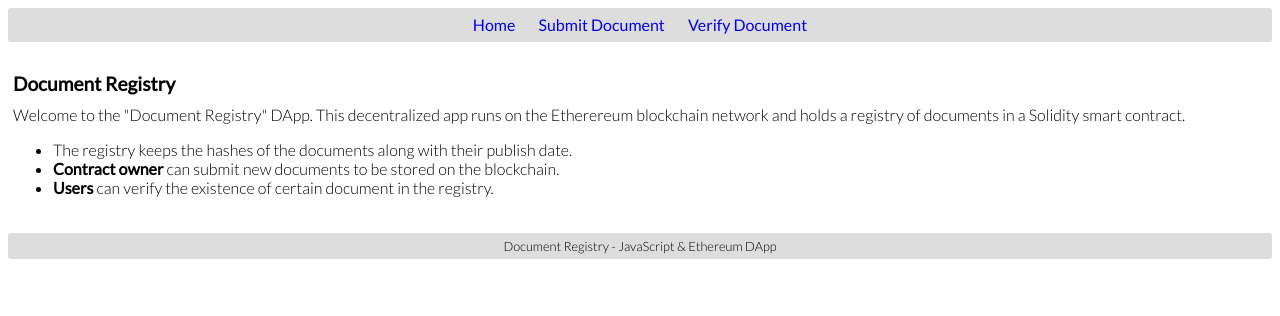
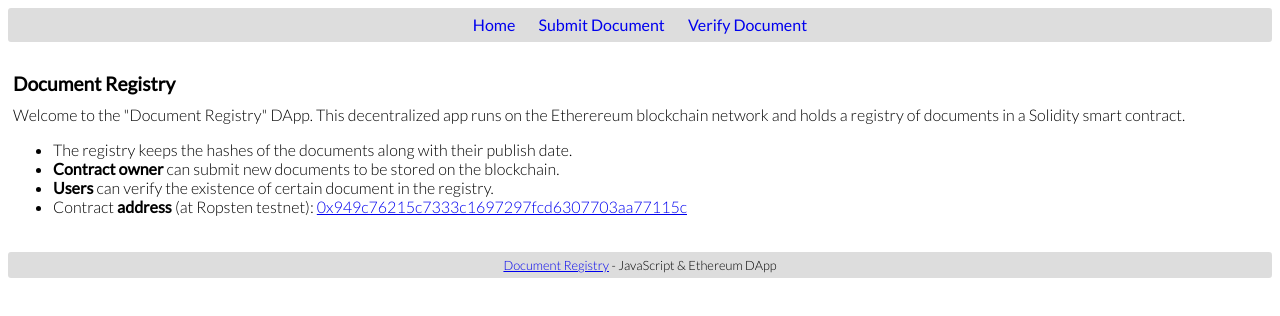
Before and after one commit to nakov/Ethereum-Web3-Document-Registry-Demo, a website: page document-registry.html in a window 1280 px wide. Drawn offline with Linux system fonts and the light colour scheme.

Commit message:
additions

```diff
--- a/document-registry.html
+++ b/document-registry.html
@@ -32,6 +32,7 @@
                 <li>The registry keeps the hashes of the documents along with their publish date.</li>
                 <li><b>Contract owner</b> can submit new documents to be stored on the blockchain.</li>
                 <li><b>Users</b> can verify the existence of certain document in the registry.</li>
+				<li>Contract <b>address</b> (at Ropsten testnet): <a href="#" id="contractLink" target="_blank"></a></li>
             </ul>
         </section>
 
@@ -50,6 +51,6 @@
         </section>
     </main>
 
-    <footer>Document Registry - JavaScript & Ethereum DApp</footer>
+    <footer><a href="https://github.com/nakov/Ethereum-Web3-Document-Registry-Demo">Document Registry</a> - JavaScript & Ethereum DApp</footer>
 </body>
 </html>
--- a/document-registry.js
+++ b/document-registry.js
@@ -7,6 +7,9 @@ $(document).ready(function() {
     $('#linkVerifyDocument').click(function() { showView("viewVerifyDocument") });
     $('#documentUploadButton').click(uploadDocument);
     $('#documentVerifyButton').click(verifyDocument);
+
+    $('#contractLink').text(documentRegistryContractAddress);
+    $('#contractLink').attr('href', 'https://ropsten.etherscan.io/address/' + documentRegistryContractAddress);
 
     // Attach AJAX "loading" event listener
     $(document).on({
```
Also changed, not shown: README.md.
